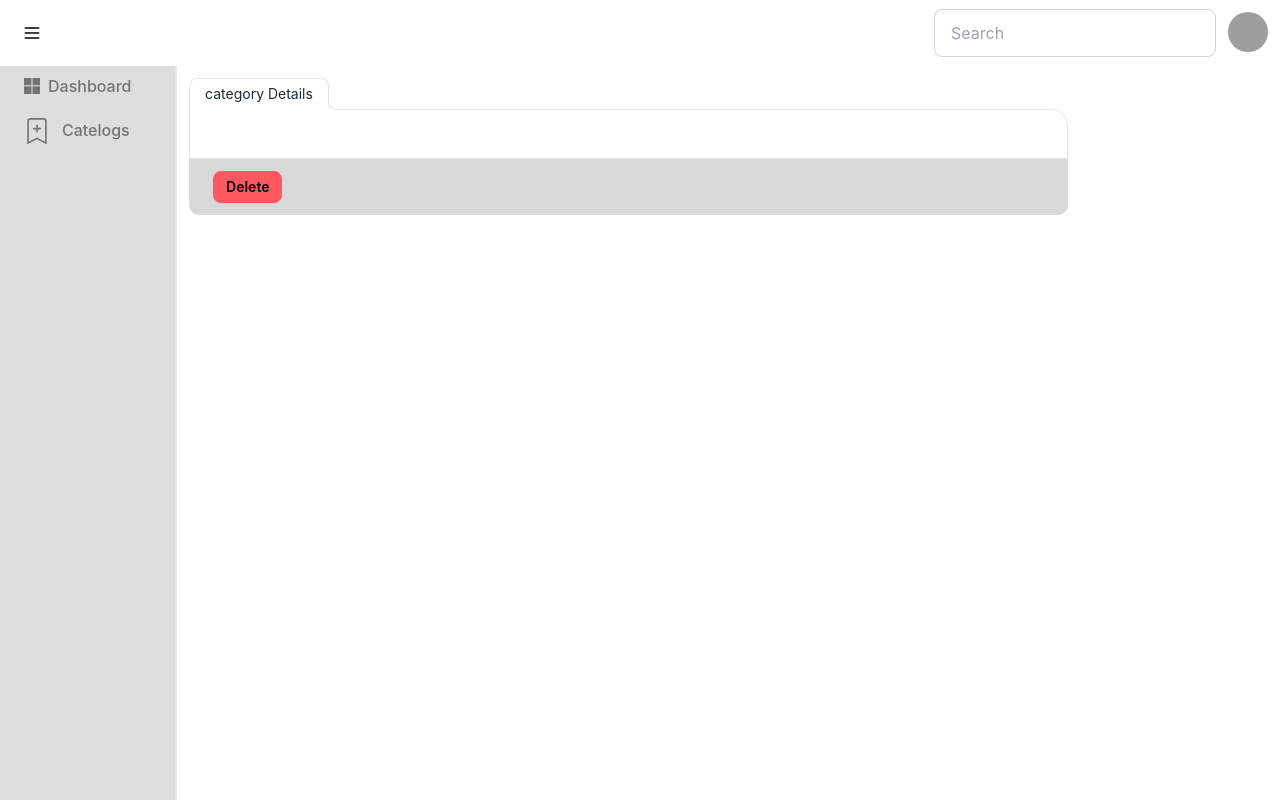
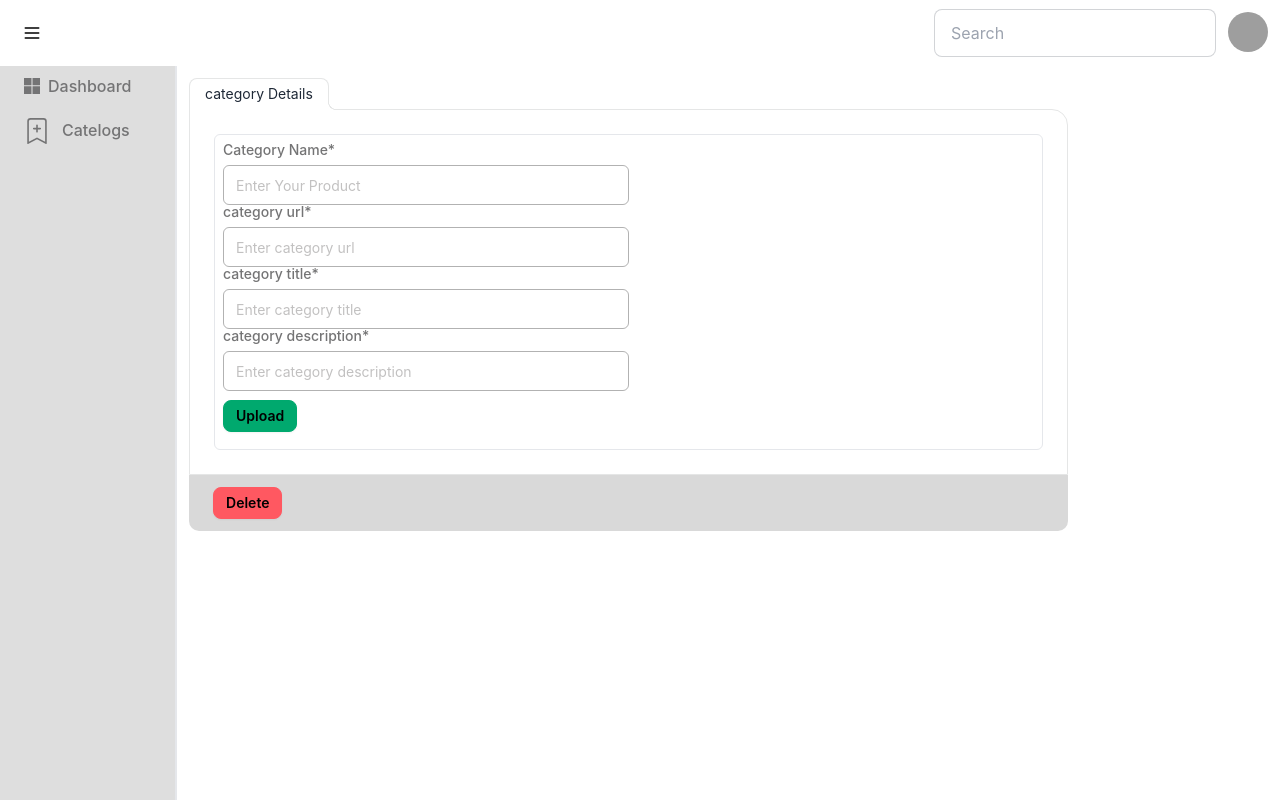
Before and after one commit to rudhi-mallik-2001/apsensyscare-admin, a React (Vite) app: page /category/edit/1 in a window 1280 px wide. Built offline with nearby package versions, Linux system fonts and the light colour scheme; no server answers; grey boxes are pictures that could not be loaded.

Commit message:
category Added

```diff
--- a/src/api/Api.js
+++ b/src/api/Api.js
@@ -22,15 +22,15 @@ export const fetchProductdetailsById = async (id) => {
 export const updateProductsById = async (details) => {
     return await axios
         .post("http://apsensyscare.com/backend_api/updateproducts",details)
-        .then((response) => response.data.productdetails)
+        .then((response) => response.data)
 };
 export const updateCategoryById = async (details) => {
     return await axios
         .post("http://apsensyscare.com/backend_api/updateCategory",details)
-        .then((response) => response.data.productdetails)
+        .then((response) => response.data)
 };
 export const fetchCategoryById = async (id) => {
     return await axios
         .post("http://apsensyscare.com/backend_api/categorydetailsbyid",id)
-        .then((response) => response.data.productdetails)
+        .then((response) => response.data.categorydetails)
 };
--- a/src/components/pages/category/CategoryDetailsEdit.jsx
+++ b/src/components/pages/category/CategoryDetailsEdit.jsx
@@ -1,71 +1,59 @@
 import React from 'react'
-import { Input } from '../../index'
-function CategoryDetailsEdit() {
+import { Input, updateCategoryById } from '../../index'
+import { toast } from 'react-toastify'
 
+function CategoryDetailsEdit({ category,updateCategory }) {
+    const handelCategory = (value, key) => {
+        console.log('hello')
+        updateCategory(value, key)
+    }
+    const uploadCategory = (value) => {
+        // console.log(value)
+        updateCategoryById(value).then((res) => {
+            console.log(res);
+            toast("Update success");
+        })
+    }
     return (
         <div className='w-[100%] p-2 flex flex-row  gap-2 border rounded-md'>
-    <div className='w-[100%]'>
+            <div className='w-[50%]'>
                 <Input
-            label="Brand Name*"
+                    label="Category Name*"
                     placeholder="Enter Your Product"
                     type="text"
-        />
-        {/* <Input
-        label="Category Id*"
-        placeholder="Enter Category id"
-        type="text"
-        value={product.category_id}
-        onChange={(e)=>handelInputs(e.target.value,'brand_name')}
-    /> */}
-        <Input
-            label="Product Name*"
-            placeholder="Enter Name of Product"
-            type="text"
+                    value={category.category_name}
+                    onChange={(e) => handelCategory(e.target.value, 'category_name')}
                 />
                 <Input
-            label="Short Name*"
-            placeholder="Enter short Name"
+                    label="category url*"
+                    placeholder="Enter category url"
                     type="text"
+                    value={category.category_url}
+                    onChange={(e) => handelCategory(e.target.value, 'category_url')}
                 />
+
                 <Input
-            label="Search keyword*"
-            placeholder="Enter Search keyword"
+                    label="category title*"
+                    placeholder="Enter category title"
                     type="text"
+                    value={category.category_title}
+                    onChange={(e) => handelCategory(e.target.value, 'category_title')}
 
                 />
                 <Input
-            label="Product Url*"
-            placeholder="Enter Product Url"
+                    label="category description*"
+                    placeholder="Enter category description "
                     type="text"
+                    value={category.category_des}
+                    onChange={(e) => handelCategory(e.target.value, 'category_title')}
+
                 />
-        <Input
-            label="Product Default Price*"
-            placeholder="Enter price of your Product "
-            type="text"
-        />
-        <Input
-            label="Product Description*"
-            placeholder="Enter description of your Product "
-            type="text"
-        />
-        <Input
-            label="Product Long Description*"
-            placeholder="Enter longdescription of your Product "
-            type="text"
-        />
+
                 <div className='w-full h-[50px] flex  items-center'>
-            <button type='button' className="btn btn-sm btn-success">Upload</button>
+                    <button type='button' className="btn btn-sm btn-success" onClick={() =>uploadCategory(category)}>Upload</button>
                 </div>
             </div>
-    <div className='w-full  flex flex-col justify-start items-start gap-2 p-6'>
-        <div className='border-2 rounded-md'>
-            <img src={`https://apsensyscare.com/Image/all_products/${product.product_image}`} alt="" srcset="" />
-        </div>
-        <div>
-            <input type="file" className="file-input file-input-bordered w-full max-w-xs" placeholder="Daisy" />
-        </div>
-        <a class="w-[30%] border flex flex-row justify-around cursor-pointer rounded-md hover:bg-[#ffb356] hover:text-[#fff] py-1" href="/products/1">Upload</a>
-    </div>
+
         </div>
     )
 }
--- a/src/components/pages/category/CategoryEdit.jsx
+++ b/src/components/pages/category/CategoryEdit.jsx
@@ -6,15 +6,19 @@ const CategoryEdit = () => {
     // console.log(id);
     const ref = useRef()
     const [clicktab, setClicktab] = useState('2');
-
+    const[categorydetails,setCategorydetails]=useState({});
     const handelclick = (ref) => {
         setClicktab(ref)
     }
-    useEffect(()=>{
-      fetchCategoryById(id).then((res)=>{
-        console.log(res);
+    useEffect(() => {
+      fetchCategoryById(id).then((res) => {
+          console.log('called')
+          setCategorydetails(res[0]);
       })
-    },[id])
+  }, [id])
+    const updateCategory = (value, key) => {
+      setCategorydetails((prev) => { return { ...prev, [key]: value } });
+  }
     return (
         <div className='w-[calc(100%_-_200px)] p-3'>
 
@@ -41,7 +45,7 @@ const CategoryEdit = () => {
                     />
                     <div role="tabpanel" className="tab-content bg-base-100 border-base-300 rounded-box rounded-b-[0px] p-6">
                         <div className='w-full flex flex-row flex-wrap justify-start items-start gap-2'>
-
+                           <CategoryDetailsEdit category={categorydetails} updateCategory={updateCategory} />
                         </div>
                     </div>
 
```
Lines whose indentation alone changed are shown as unchanged.
